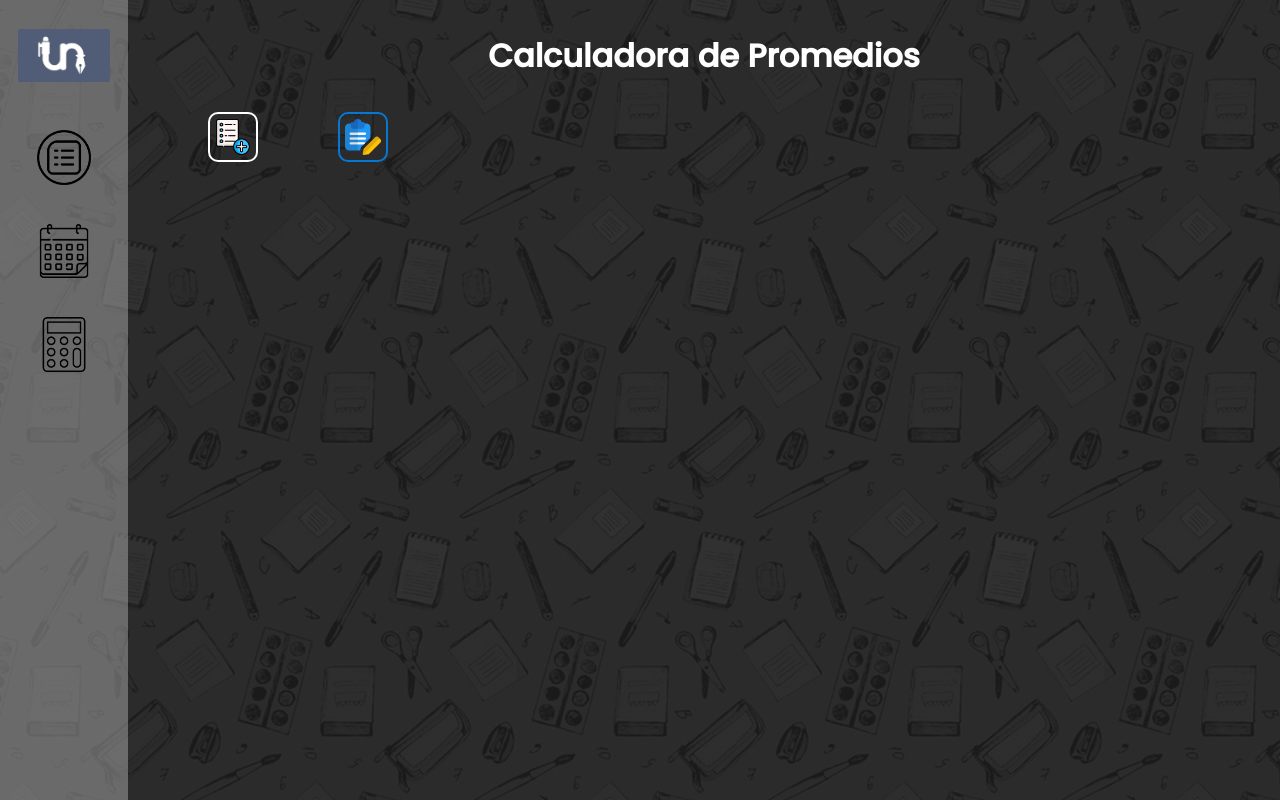
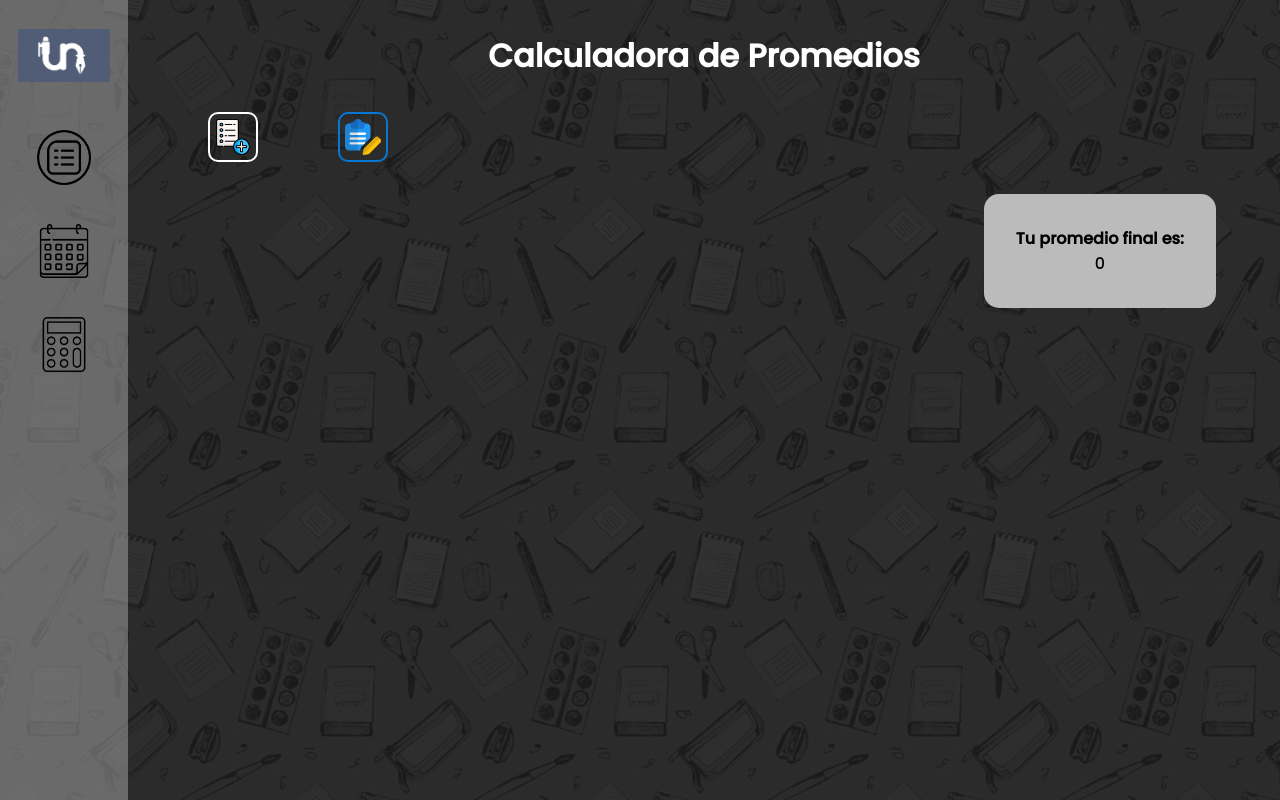
Before and after one commit to dieramirezma/unAgenda, a Flask app: page /calculator in a window 1280 px wide. Run offline with Flask 3, Linux system fonts and the light colour scheme; a user stored in the database is signed in; data that the repository does not hold is empty; parts of the project's set-up code (start-up, migrations or seed data) failed here and were passed over; some libraries are stand-ins or nearby versions.

Commit message:
Añadido cálculo y display de promedio de calculadora

```diff
--- a/main.py
+++ b/main.py
@@ -9,7 +9,7 @@ app = Flask(__name__, template_folder='templates')
 # Configuración de la conexión a la base de datos MySQL
 app.config['MYSQL_HOST'] = 'localhost'
 app.config['MYSQL_USER'] = 'root'
-app.config['MYSQL_PASSWORD'] = 'AMUnae54'
+app.config['MYSQL_PASSWORD'] = '22446688Rengifo'
 app.config['MYSQL_DB'] = 'prFlask'
 app.config['MYSQL_CURSORCLASS'] = 'DictCursor'
 
@@ -324,12 +324,18 @@ def calculator():
     is_update = request.args.get("isUpdate")
     is_update_group = request.args.get("isUpdateGroup")
     id_nota = request.args.get("id_nota")
+    deletedEvent = request.args.get("deletedEvent")
     # if uuid == None:
     #     repeated = 0
 
     db = mysql.connection.cursor()
     # print(repeated)
     print(f"nota: {note} {type(note)} {note != 'None'}, porcentaje: {percentage} {type(percentage)} {percentage != None}, id: {id_group} {type(id_group)} {id_group != None}, id de usuario: {session['idUsuario']}, isUpdate: {is_update} {type(is_update)} isUpdateGroup: {is_update_group} {type(is_update_group)}")
+
+    if deletedEvent != None:
+        _idUsuarioActual = session['idUsuario']
+        db.execute('DELETE FROM grupoNotas WHERE idNota = %s AND idUsuario = %s', (deletedEvent, _idUsuarioActual,))
+        mysql.connection.commit()
 
     if note != None and percentage != None and id_group != None and note != "None" and percentage != "None" and id_group != "None" and is_update != None and is_update != "None":
     #    if repeated != uuid:
@@ -366,10 +372,50 @@ def calculator():
 
         nota_ordenadas[nota["numGrupo"]].append(nota)
 
+    #PROMEDIAR LAS NOTAS
+
+    db.execute(f"SELECT * FROM grupoNotas WHERE idUsuario = {session['idUsuario']} ORDER BY numGrupo")
+    notas = db.fetchall()
+
+    numGrupo = [resultado['numGrupo'] for resultado in notas]
+    porcentaje = [resultado['porcentaje'] for resultado in notas]
+    nota = [resultado['nota'] for resultado in notas]
+
+    gruposSinDuplicados = list(set(numGrupo))
+
+    n = 0
+
+    arregloPromedio = []
+
+    while n < len(gruposSinDuplicados):
+
+        db.execute(f"SELECT * FROM grupoNotas WHERE idUsuario = {session['idUsuario']} AND numGrupo = {gruposSinDuplicados[n]} ORDER BY numGrupo")
+        nuevasnotas = db.fetchall()
+
+        notaGrupo = [resultado['nota'] for resultado in nuevasnotas]
+        porcentajeGrupo = [resultado['porcentaje'] for resultado in nuevasnotas]
+
+
+        valorPorcentaje = porcentajeGrupo[0] / 100
+
+
+        promedioInicial = (sum(notaGrupo))/len(notaGrupo)
+        promedioGrupo = promedioInicial*valorPorcentaje
+
+        arregloPromedio.append(promedioGrupo)
+
+        n = n+1
+
+    print(arregloPromedio)
+
+
+
+
+
 
     #print(nota_ordenadas)
 
-    return render_template('calculator.html', nota_ordenadas=nota_ordenadas, len_group=len(nota_ordenadas))
+    return render_template('calculator.html', nota_ordenadas=nota_ordenadas, len_group=len(nota_ordenadas), promedioFinal = sum(arregloPromedio))
 
 # Configuración de la clave secreta para las sesiones de usuario
 if __name__ == '__main__':
--- a/static/styles/calculatorStyle.css
+++ b/static/styles/calculatorStyle.css
@@ -189,7 +189,7 @@
 
 .container-notes {
     /* position: relative; */
-    /* float: left; */
+    float: left;
     width: 80%;
 }
 
@@ -387,3 +387,26 @@ input[type=number]::-webkit-outer-spin-button {
     border-radius: 10px;
     padding: 5px 10px;
 }
+
+#groupNotes
+{
+
+    float:left;
+    margin-left: 3rem;
+    margin-right: 3rem;
+
+}
+
+#finalAverage
+{
+
+    margin-right: 4rem;
+    background-color: #bbbbbb;
+    float:right;
+    width: auto;
+    padding: 2rem;
+    border-radius: 15px;
+
+    text-align: center;
+
+}
--- a/templates/calculator.html
+++ b/templates/calculator.html
@@ -65,11 +65,24 @@
                                     <li>
                                         <div class="container-button-notes">
                                             <form method="post">
-                                                <input type="number" id='{{n["idNota"]}}' readonly class="note" value="{{n['nota']}}">
+                                                <input type="number" id='nota' readonly class="note" value="{{n['nota']}}">
                                                 <button class="confirmNote"><img class='img-editNote' src="{{url_for('static', filename='img/icons/confirm_note.png')}}" alt="Editar nota"></button>
                                                 <button class="editNote"><img class='img-editNote' src="{{url_for('static', filename='img/icons/editarNota.png')}}" alt="Editar nota"></button>
-                                                <button class="deletNote"><img class='img-editNote' src="{{url_for('static', filename='img/icons/borrarNota.png')}}" alt="Borrar nota"></button>
                                             </form>
+                                            <button class="deletNote" id='{{n["idNota"]}}'><img class='img-editNote' src="{{url_for('static', filename='img/icons/borrarNota.png')}}" alt="Borrar nota"></button>
+
+                                            <script>
+
+                                                var removeButton = document.getElementById('{{n["idNota"]}}');
+
+                                                removeButton.addEventListener("click", function () {
+
+                                                window.location.href = "/calculator?deletedEvent=" + this.id;
+
+                                                });
+
+                                            </script>
+
                                         </div>
                                     </li>
                                 {% endfor %}
@@ -82,6 +95,12 @@
                 </li>
             {% endfor %}
         </ul>
+        <div id="finalAverage">
+
+            <h4>Tu promedio final es:</h4>
+            <p> {{promedioFinal}}</p>
+
+        </div>
 
         <div class="modal-container" id="modal-container">
             <div class="modal">
```
